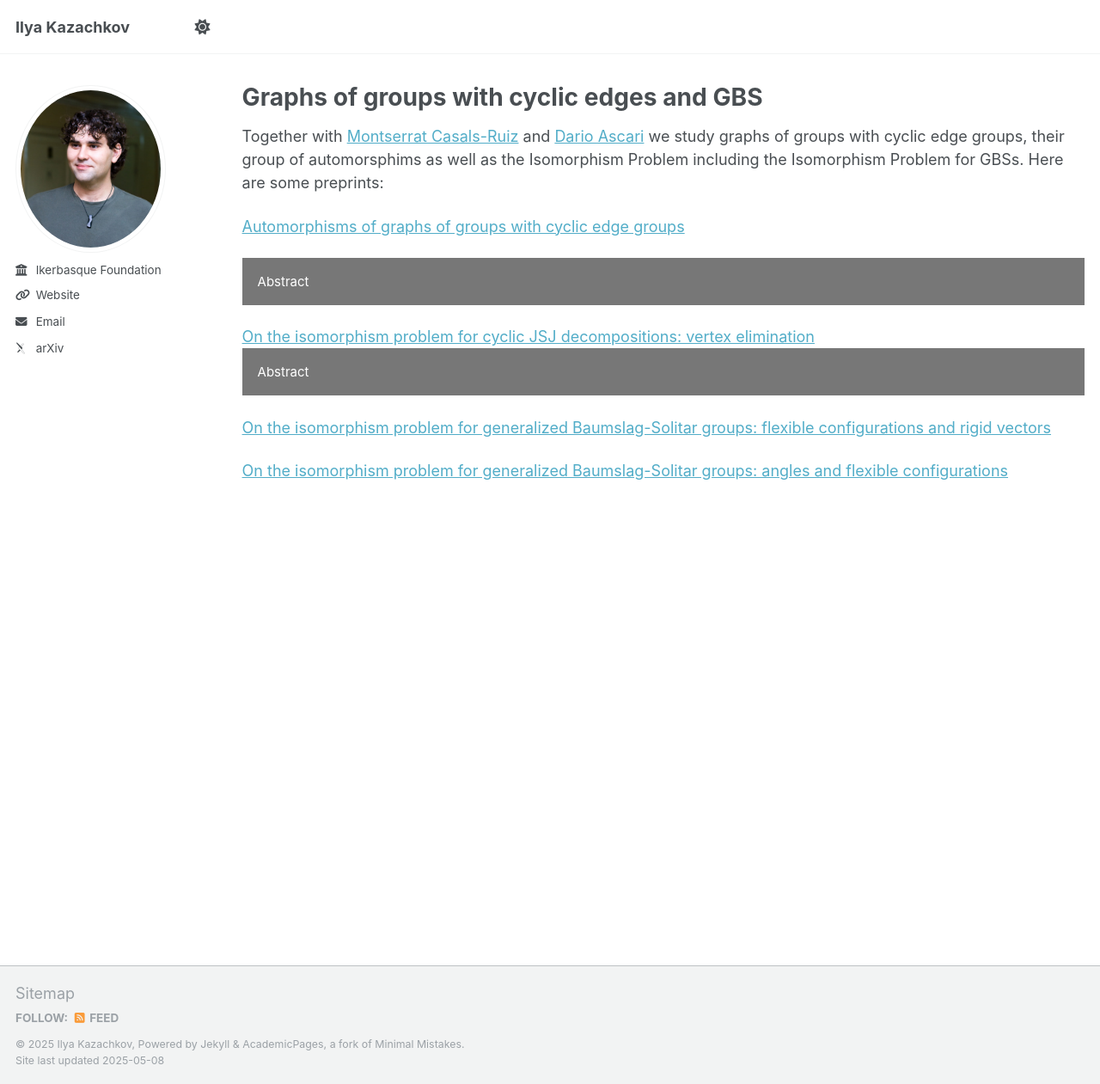
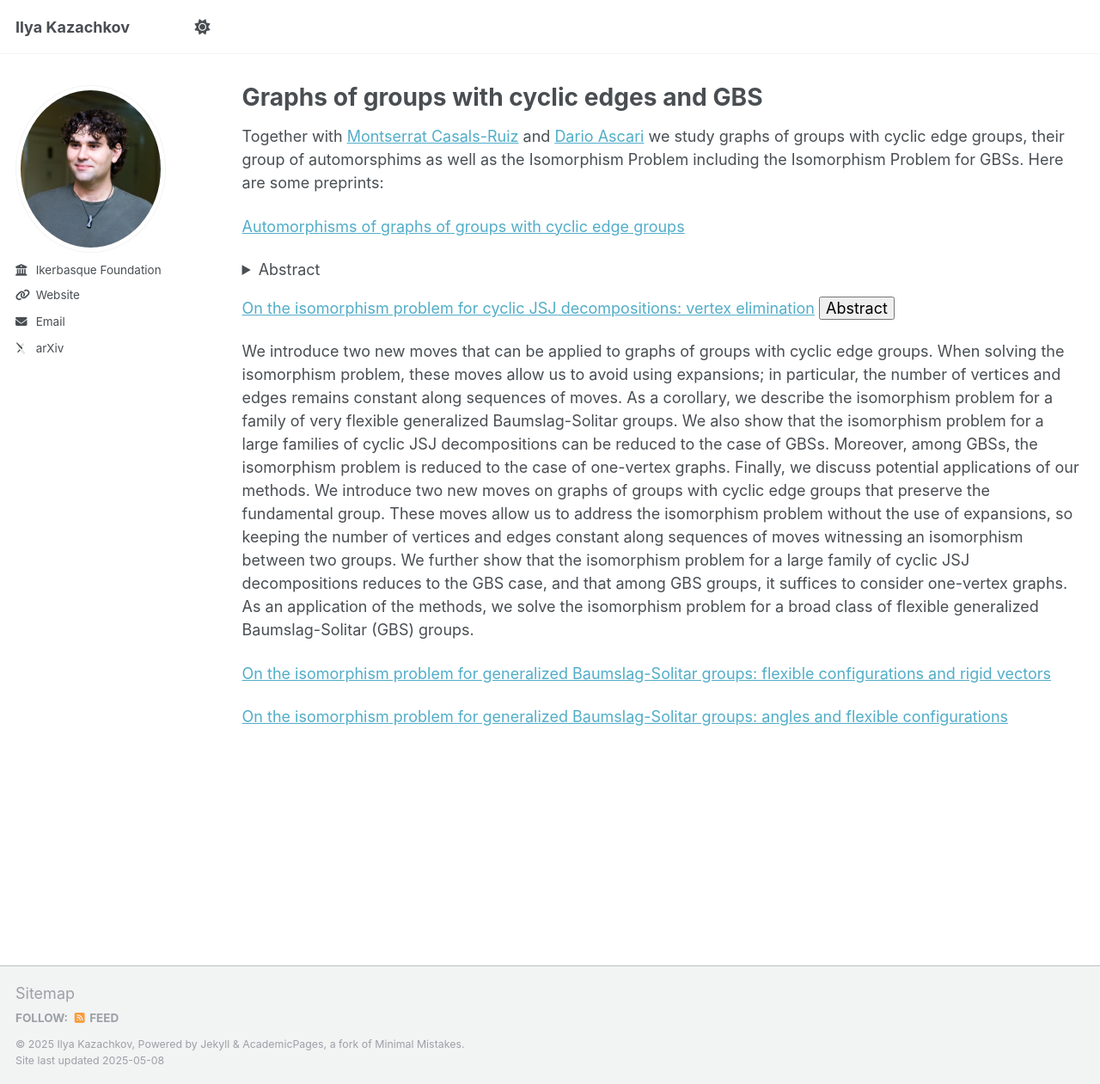
Before and after one commit to ilyakazachkov/ilyakazachkov.github.io, a Jekyll site: the page built from _pages/gbs.md, in a window 1280 px wide and 1261 px high. Shown: the whole window at 86% size. Built offline with Jekyll 4.4.1, drawn with Linux system fonts in a browser that asks for light colours; some web fonts are replaced; part of the change alters nothing that is shown.

Commit message:
Update gbs.md

```diff
--- a/_pages/gbs.md
+++ b/_pages/gbs.md
@@ -9,42 +9,16 @@ redirect_from:
 
 {% include base_path %}
 
-<head>
-<meta name="viewport" content="width=device-width, initial-scale=1">
-<style>
-.collapsible {
-  background-color: #777;
-  color: white;
-  cursor: pointer;
-  padding: 18px;
-  width: 100%;
-  border: none;
-  text-align: left;
-  outline: none;
-  font-size: 15px;
-}
-
-.active, .collapsible:hover {
-  background-color: #555;
-}
-
-.content {
-  padding: 0 18px;
-  display: none;
-  overflow: hidden;
-  background-color: #f1f1f1;
-}
-</style>
-</head>
 
 Together with <a href="https://montsecasals.wixsite.com/montse" target="_blank">Montserrat Casals-Ruiz</a>  and <a href="https://sites.google.com/view/dario-ascari" target="_blank">Dario Ascari</a> we study graphs of groups with cyclic edge groups, their group of automorsphims as well as the Isomorphism Problem including the Isomorphism Problem for GBSs. Here are some preprints:
 
 <a href="http://ilyakazachkov.github.io/files/Automorphisms.pdf" target="_blank">Automorphisms of graphs of groups with cyclic edge groups</a>
 
-<button type="button" class="collapsible">Abstract</button>
-<div class="content">
-<p>We describe the outer automorphism group of a one-ended fundamental group of a graph of groups, when edge groups are cyclic, and vertex groups are torsion-free with cyclic centralisers. We show that in this case the outer automorphism group is virtually built from the outer automorphisms of the vertex groups (fixing some elements), the outer automorphisms of some associated generalised Baumslag-Solitar groups, and generalised twists - partial conjugations by elements in the centralisers of some elliptic elements in the group.</p>
-</div>
+<details>
+<summary>Abstract</summary>
+We describe the outer automorphism group of a one-ended fundamental group of a graph of groups, when edge groups are cyclic, and vertex groups are torsion-free with cyclic centralisers. We show that in this case the outer automorphism group is virtually built from the outer automorphisms of the vertex groups (fixing some elements), the outer automorphisms of some associated generalised Baumslag-Solitar groups, and generalised twists - partial conjugations by elements in the centralisers of some elliptic elements in the group
+</details>
+
 
 <a href="http://ilyakazachkov.github.io/files/GBS1.pdf" target="_blank">On the isomorphism problem for cyclic JSJ decompositions: vertex elimination</a>
 <button type="button" class="collapsible">Abstract</button>
```
